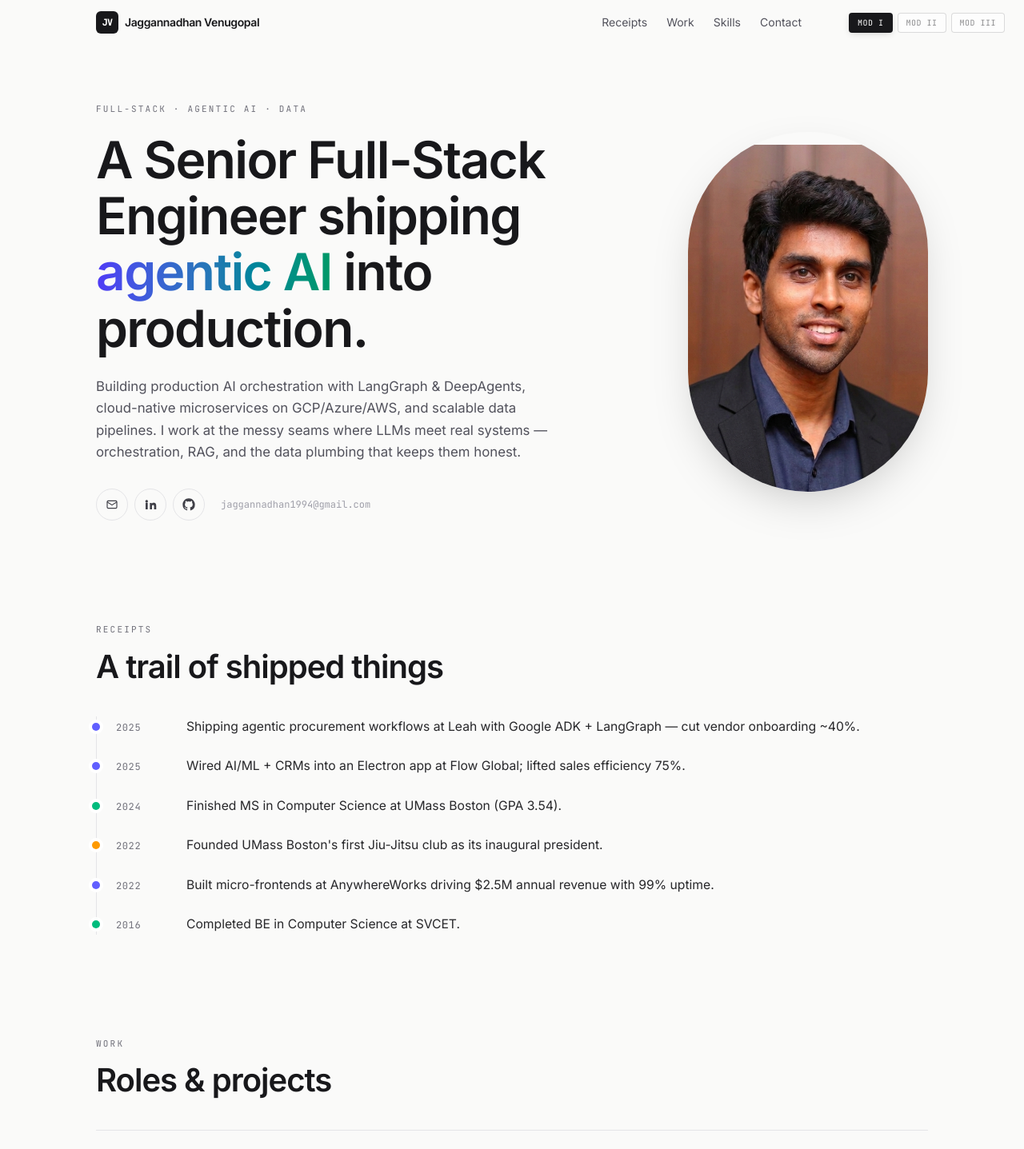
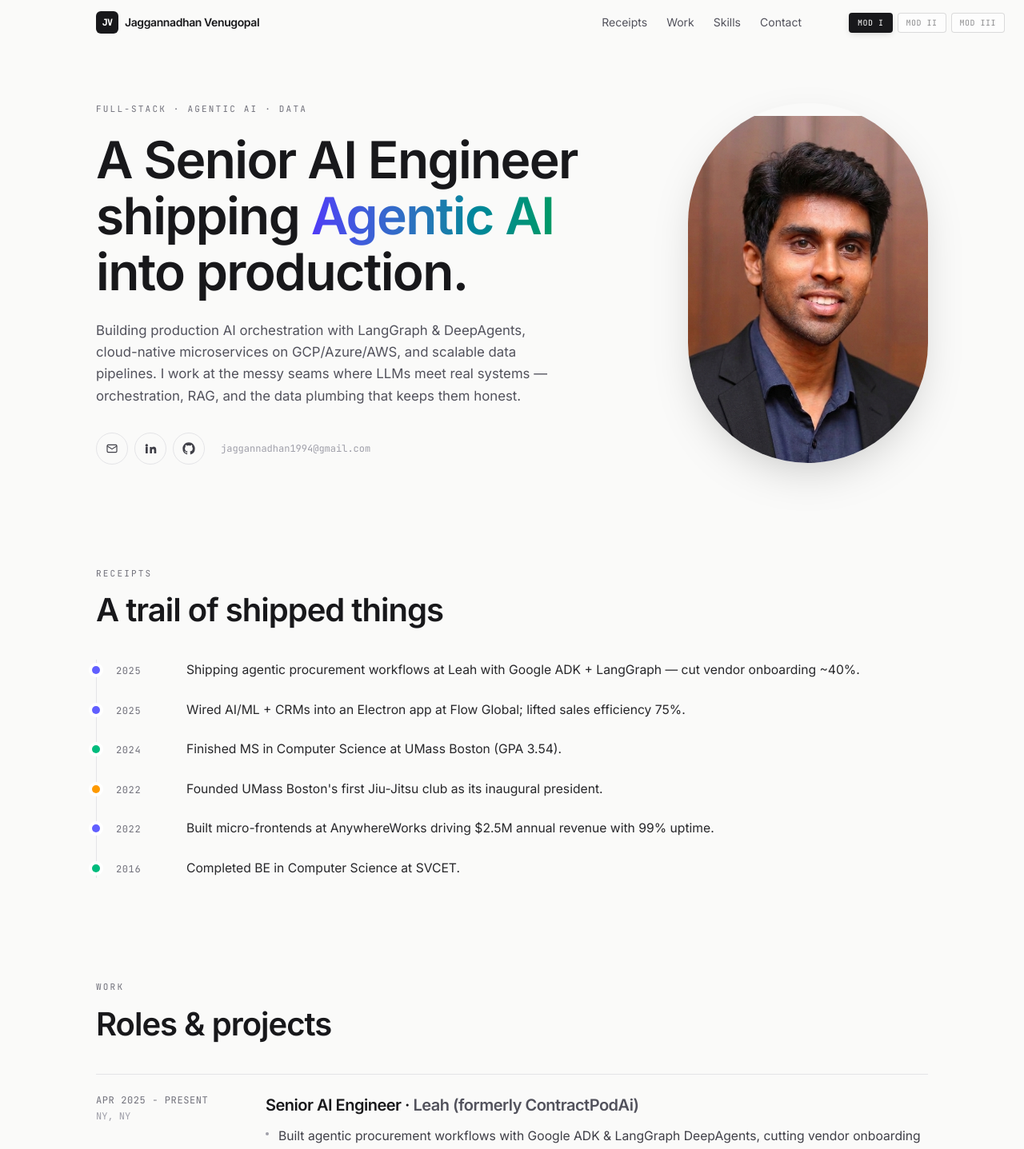
Before and after one commit to jaggannadhan/Portfolio, a React (Vite) app: page / in a window 1280 px wide. Shown: the top 1437 px of the page at 80% size. Built offline with nearby package versions, Linux system fonts and the light colour scheme.

Commit message:
change desig

```diff
--- a/src/lib/data.ts
+++ b/src/lib/data.ts
@@ -25,7 +25,7 @@ export const metrics: {
 export const experience = [
   {
     company: "Leah (formerly ContractPodAi)",
-    role: "Software Engineer",
+    role: "Senior AI Engineer",
     location: "NY, NY",
     dates: "Apr 2025 - Present",
     station: "STATION ALPHA",
--- a/src/mods/spacecraft/sections/Hero.tsx
+++ b/src/mods/spacecraft/sections/Hero.tsx
@@ -11,9 +11,9 @@ export default function Hero() {
             Full-Stack · Agentic AI · Data
           </p>
           <h1 className="text-[clamp(1.875rem,5.5vw,4rem)] font-semibold leading-[1.1] tracking-tight text-zinc-900">
-            A Senior Full-Stack Engineer shipping{" "}
+            A Senior AI Engineer shipping{" "}
             <span className="bg-gradient-to-r from-indigo-600 to-emerald-600 bg-clip-text text-transparent">
-              agentic AI
+              Agentic AI
             </span>{" "}
             into production.
           </h1>
```
